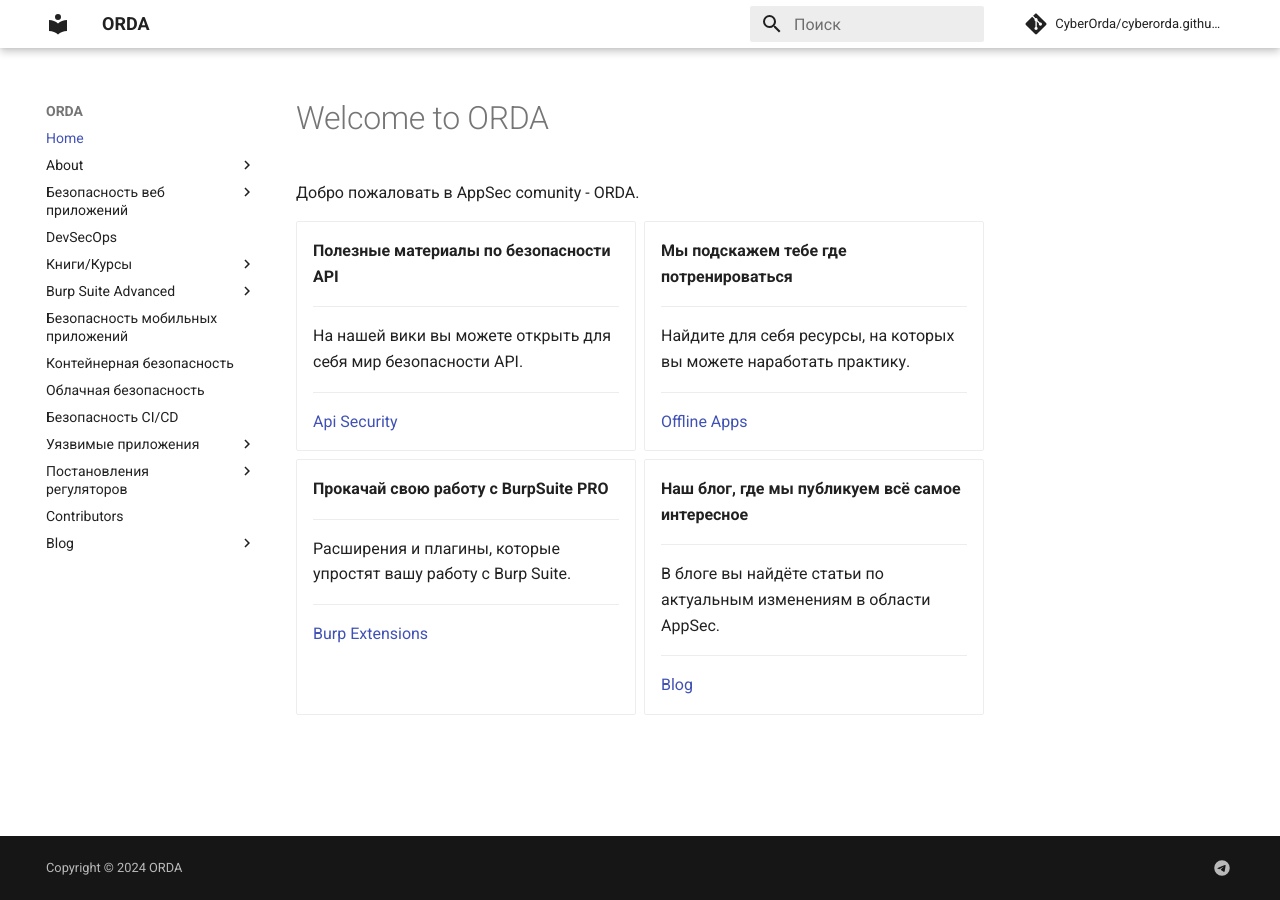
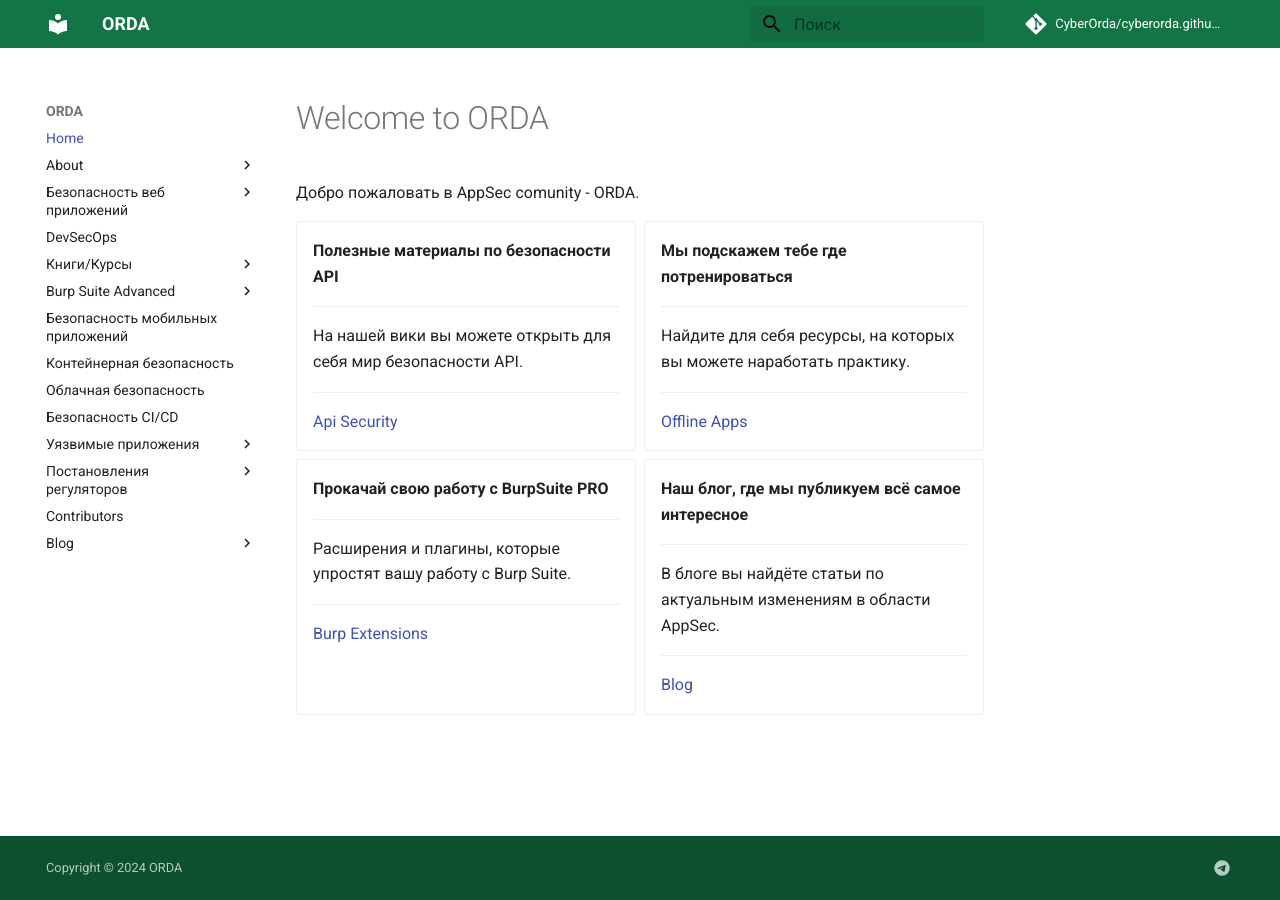
Before and after one commit to CyberOrda/cyberorda.github.io, an MkDocs documentation site: the page built from docs/index.md, in a window 1280 px wide. Built offline with MkDocs 1.6.1 and Material for MkDocs 9.7.7, drawn with Linux system fonts in a browser that asks for light colours; plug-ins that fetch from the network failed and are left out; comment, search, counter and statistics services are not loaded.

Commit message:
WebSecurity

```diff
--- /dev/null
+++ b/docs/stylesheets/extra.css
@@ -0,0 +1,17 @@
+.md-header {
+    box-shadow: none !important;
+    background-color: #137546 !important; /* Замените #007bff на желаемый оттенок синего */
+    color: #ffffff !important;
+}
+
+.md-header_inner {
+    color: #ffffff !important;
+}
+
+.md-footer {
+    background-color: #137546 !important; /* Замените #007bff на желаемый оттенок синего */
+    color: #ffffff !important; /* Устанавливает текст футера на белый цвет, если требуется */
+}
+.md-footer__inner {
+    color: #ffffff !important; /* Устанавливает текст внутри футера на белый цвет, если требуется */
+}
--- a/mkdocs.yml
+++ b/mkdocs.yml
@@ -151,6 +151,9 @@
 repo_url: https://github.com/CyberOrda/cyberorda.github.io
 repo_name: CyberOrda/cyberorda.github.io
 
+extra_css:
+  - stylesheets/extra.css
+
 
 extra_javascript:
   - javascripts/consent.js
```
Also changed, not shown: overrides/partials/footer.html (deleted).
